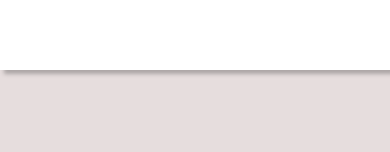
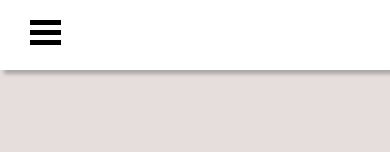
Before and after one commit to anyars-encarta/First-Capstone, a website: page about.html in a window 390 px wide. Shown: the top 152 px of the page. Drawn offline with Linux system fonts and the light colour scheme.

Commit message:
Correct sizing errors

```diff
--- a/about.css
+++ b/about.css
@@ -45,7 +45,7 @@ body {
 
 .hamburger {
   display: block;
-  margin-left: -510px;
+  margin-left: -300px;
   margin-top: 20px;
 }
 
```
